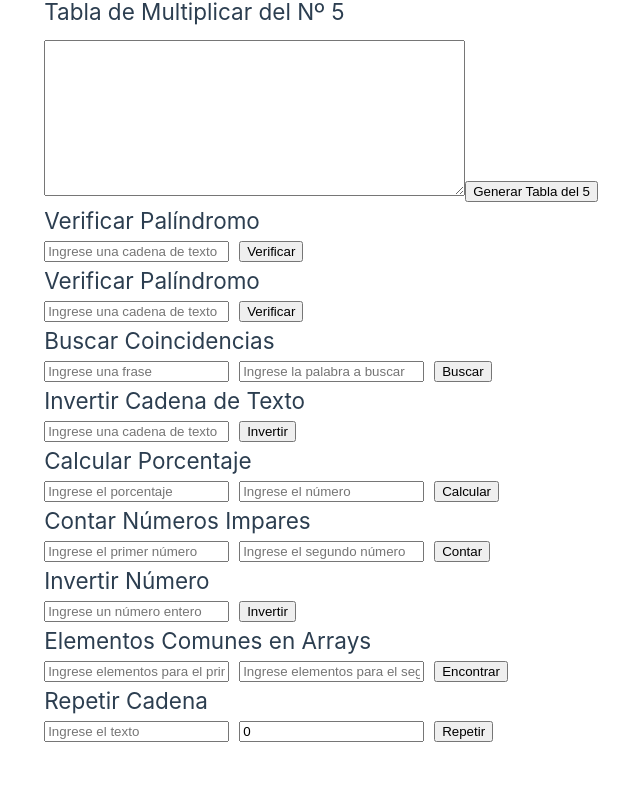
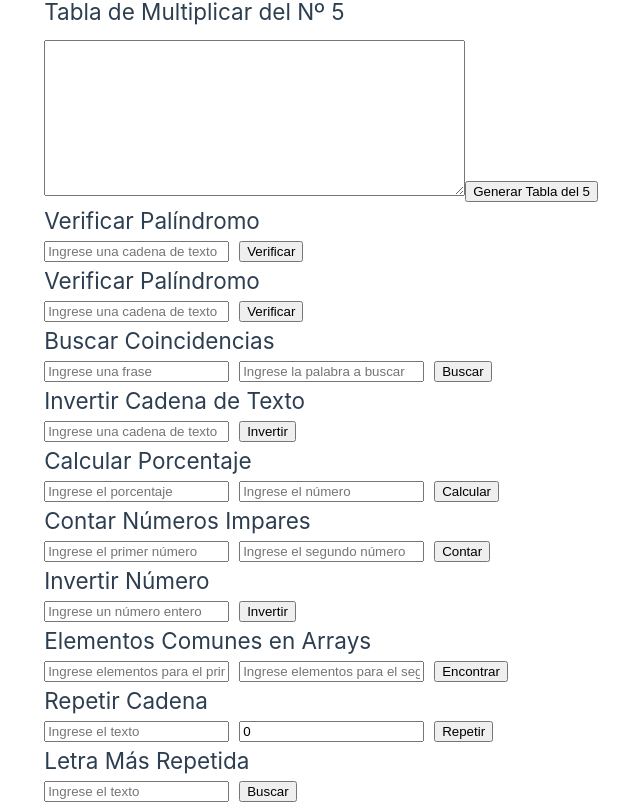
Before and after one commit to NEBULA1978/VUE3-COMPONENTES, a Vue app: page / in a window 1280 px wide. Shown: the part 354-1157 px from the top of the page, without its empty margins (42-682 px from the left). Before the commit the page ends 1097 px from the top, so only its background shows below. Built offline with nearby package versions, Linux system fonts and the light colour scheme.

Commit message:
Creo componente BuscarLetraMasRepetida

```diff
--- a/src/App.vue
+++ b/src/App.vue
@@ -14,6 +14,7 @@
     <InvertirNumero  />
     <ElementosComunes  />
     <Repeticiones  />
+    <BuscarLetraMasRepetida  />
   </div>
 </template>
 
@@ -32,6 +33,7 @@ import ContarImpares from './components/ContarImpares.vue';
 import InvertirNumero from './components/InvertirNumero.vue';
 import ElementosComunes from './components/ElementosComunes.vue';
 import Repeticiones from './components/Repeticiones.vue';
+import BuscarLetraMasRepetida from './components/BuscarLetraMasRepetida.vue';
 
 export default {
   components: {
@@ -48,7 +50,8 @@ export default {
     ContarImpares,
     InvertirNumero,
     ElementosComunes,
-    Repeticiones
+    Repeticiones,
+    BuscarLetraMasRepetida
   }
 };
 </script>
--- /dev/null
+++ b/src/components/BuscarLetraMasRepetida.vue
@@ -0,0 +1,53 @@
+<template>
+    <div>
+        <h2>Letra Más Repetida</h2>
+        <input v-model="texto" placeholder="Ingrese el texto">
+        <button @click="buscarLetraMasRepetida">Buscar</button>
+        <p v-if="letraMasRepetida">La letra más repetida es: {{ letraMasRepetida }}</p>
+    </div>
+</template>
+
+<script>
+export default {
+    data() {
+        return {
+            texto: '',
+            letraMasRepetida: ''
+        };
+    },
+    methods: {
+        buscarLetraMasRepetida() {
+            this.letraMasRepetida = this.masUsado(this.texto);
+        },
+        masUsado(texto) {
+            let mapeo_letras = {};
+            let maximo_repeticiones = 0;
+            let letra_mas_repetida = '';
+
+            for (let letra of texto) {
+                if (!mapeo_letras[letra]) {
+                    mapeo_letras[letra] = 1;
+                } else {
+                    mapeo_letras[letra]++;
+                }
+            }
+
+            for (let letra in mapeo_letras) {
+                if (mapeo_letras[letra] > maximo_repeticiones) {
+                    maximo_repeticiones = mapeo_letras[letra];
+                    letra_mas_repetida = letra;
+                }
+            }
+
+            return letra_mas_repetida;
+        }
+    }
+};
+</script>
+
+<style>
+/* Estilos opcionales */
+input {
+    margin-right: 10px;
+}
+</style>
```
